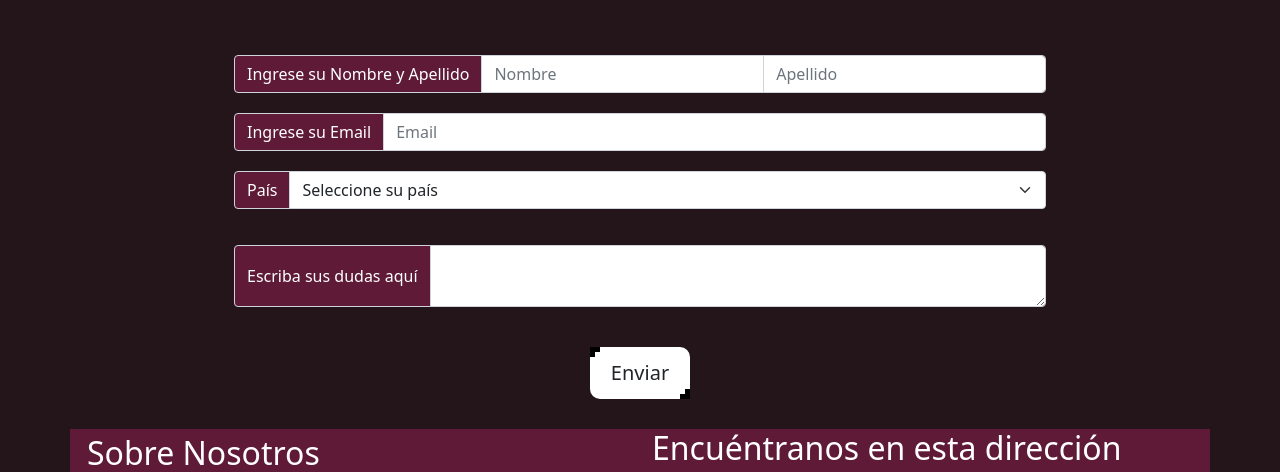
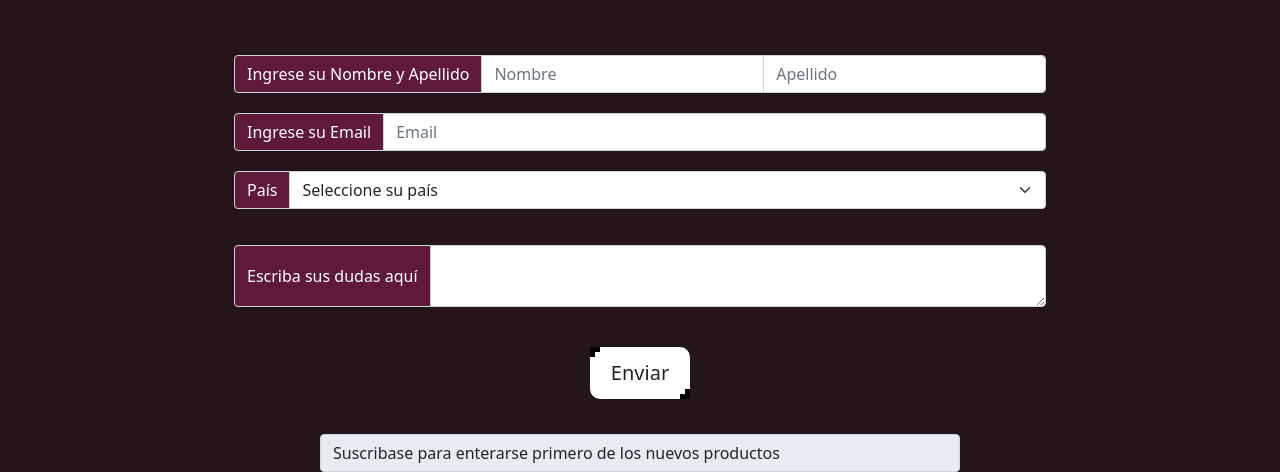
Before and after one commit to M1Moya/aws_tec_cloud, a Django app: page / in a window 1280 px wide. Shown: the part 1417-1889 px from the top of the page. Run offline with Django 4.2, Linux system fonts and the light colour scheme; some libraries are stand-ins or nearby versions.

Commit message:
style
se realizo le stlye

```diff
--- a/aws_tec_cloud/settings.py
+++ b/aws_tec_cloud/settings.py
@@ -123,7 +123,8 @@ USE_TZ = True
 # Static files (CSS, JavaScript, Images)
 # https://docs.djangoproject.com/en/4.1/howto/static-files/
 
-STATIC_URL = 'static/'
+STATIC_URL = "/static/"
+STATICFILES_DIRS = [BASE_DIR / "static"]
 
 # Default primary key field type
 # https://docs.djangoproject.com/en/4.1/ref/settings/#default-auto-field
--- a/templates/index.html
+++ b/templates/index.html
@@ -1,3 +1,4 @@
+{% load static %}
 <!DOCTYPE html>
 <html lang="en">
 <head>
@@ -6,7 +7,7 @@
     <meta name="viewport" content="width=device-width, initial-scale=1.0">
     <title>Teclados</title>
     <link  href="https://cdn.jsdelivr.net/npm/bootstrap@5.1.3/dist/css/bootstrap.min.css" rel="stylesheet" integrity="sha384-1BmE4kWBq78iYhFldvKuhfTAU6auU8tT94WrHftjDbrCEXSU1oBoqyl2QvZ6jIW3" crossorigin="anonymous">
-    <link rel="stylesheet" href="style/style.css">
+    <link rel="stylesheet" href="{% static 'css/style.css' %}">
     <link rel="stylesheet" href="https://cdn.jsdelivr.net/npm/bootstrap-icons@1.8.1/font/bootstrap-icons.css">
     <link rel="stylesheet" href="https://use.fontawesome.com/releases/v5.6.3/css/all.css" integrity="sha384-UHRtZLI+pbxtHCWp1t77Bi1L4ZtiqrqD80Kn4Z8NTSRyMA2Fd33n5dQ8lWUE00s/" crossorigin="anonymous">
 <body>
@@ -120,6 +121,15 @@
           </div>
         <button style="margin-bottom: 30px; margin-top: 30px;" type="submit" class="btn">Enviar</button>
       </form>
+      <!--Fomulario de ingreso de datos-->
+      <form id="formulario">
+        <span class="input-group-text" style="margin: 5px 5px 5px 5px; width: 50%; text-align: center;">Suscribase para enterarse primero de los nuevos productos</span>
+        <div class="input-group">
+          <span class="input-group-text">Ingrese su correo y nombre</span>
+          <input type="text" id="email-2" placeholder="Email" aria-label="Email" class="form-control">
+          <input type="text" id="correo-2" placeholder="Nombre" aria-label="name" class="form-control">
+        </div>
+      </form>
       </center>
       <!-- dirección y sobre nosotros-->
       <div class="container">
```
Also changed, not shown: static/css/style.css (renamed from aws_tec_cloud/style/style.css).
